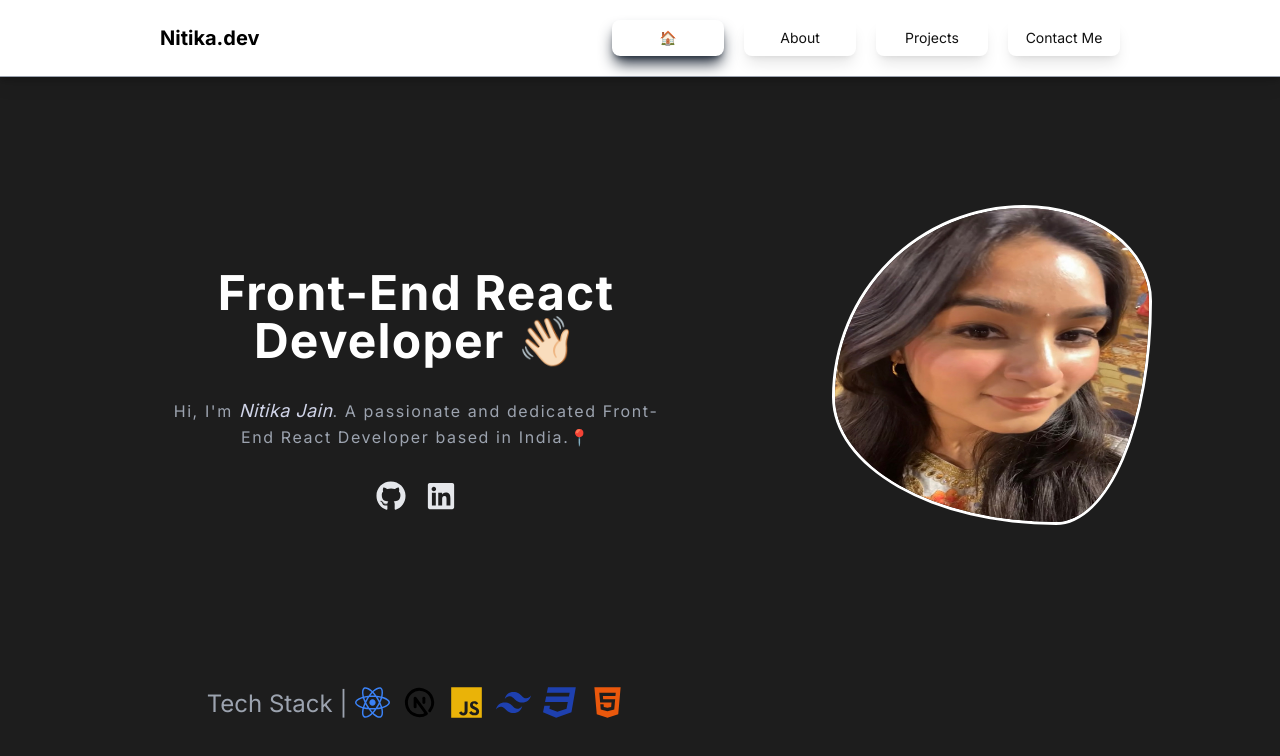
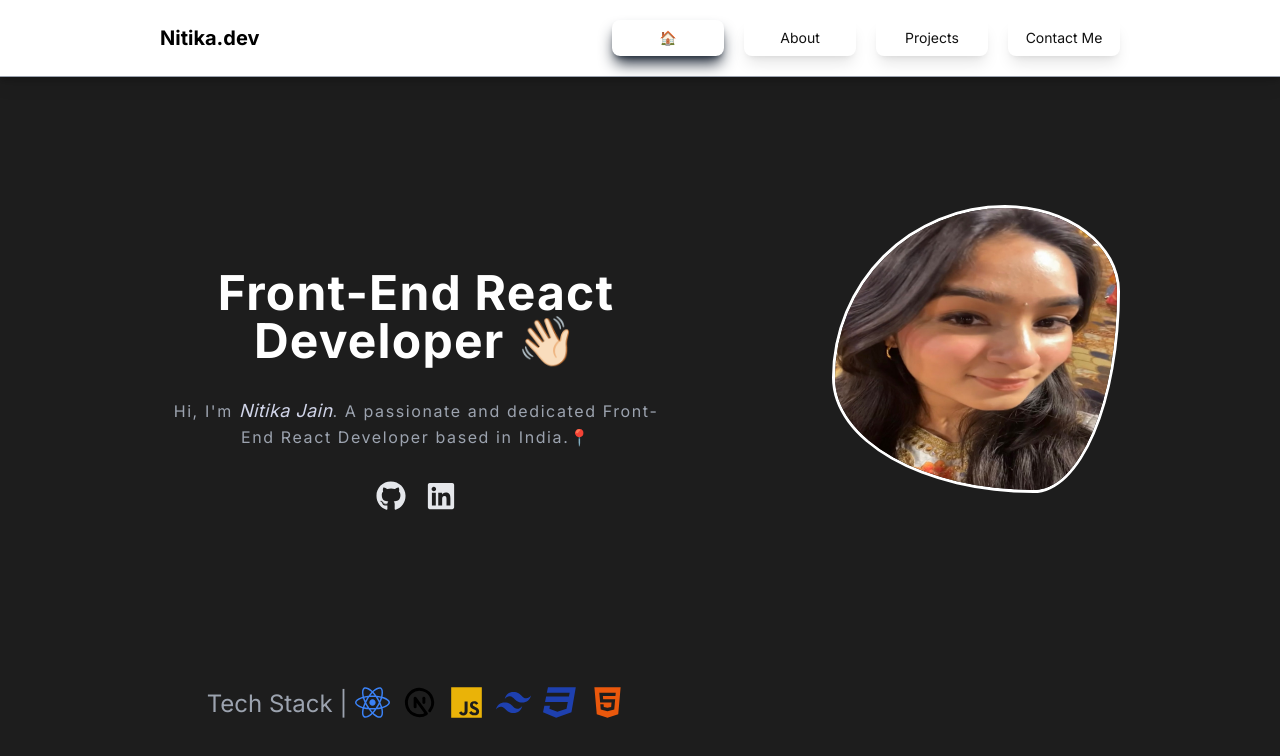
Before and after one commit to nitika-jain04/nextjs-portfolio, a Next.js app: page / in a window 1280 px wide. Shown: the top 756 px of the page. Built offline with nearby package versions, Linux system fonts and the light colour scheme.

Commit message:
animations

```diff
--- a/app/globals.css
+++ b/app/globals.css
@@ -60,8 +60,8 @@ body {
   height: 15rem;
 
   @media screen and (min-width: 800px) {
-    width: 20rem;
-    height: 20rem;
+    width: 18rem;
+    height: 18rem;
   }
   border: 3px solid white;
 
@@ -102,3 +102,8 @@ figure {
   -webkit-transform: scale(1.1);
   transform: scale(1.1);
 }
+
+/* landing page icons*/
+.hover-translate:hover {
+  transform: translateY(-15px);
+}
```
